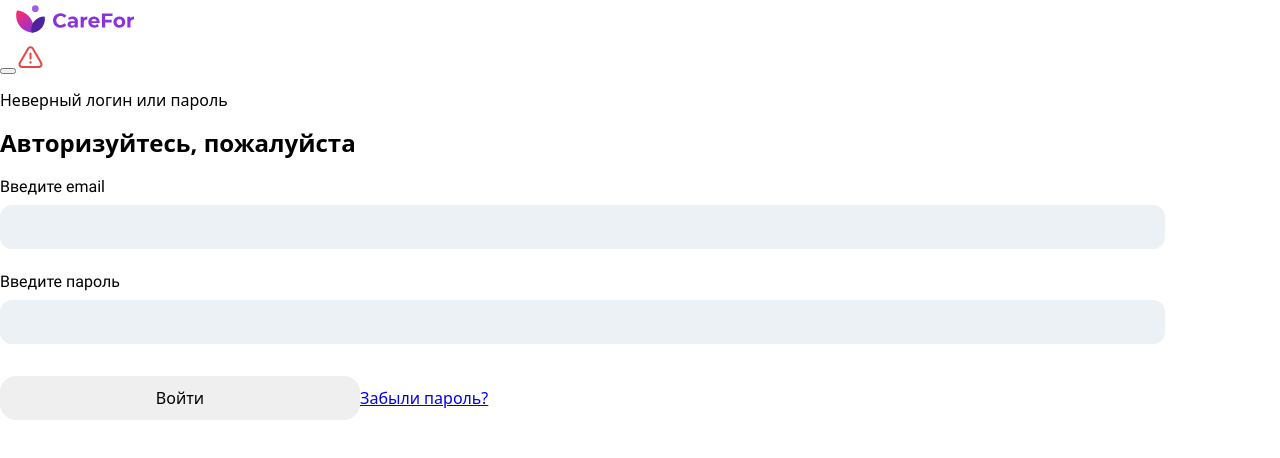
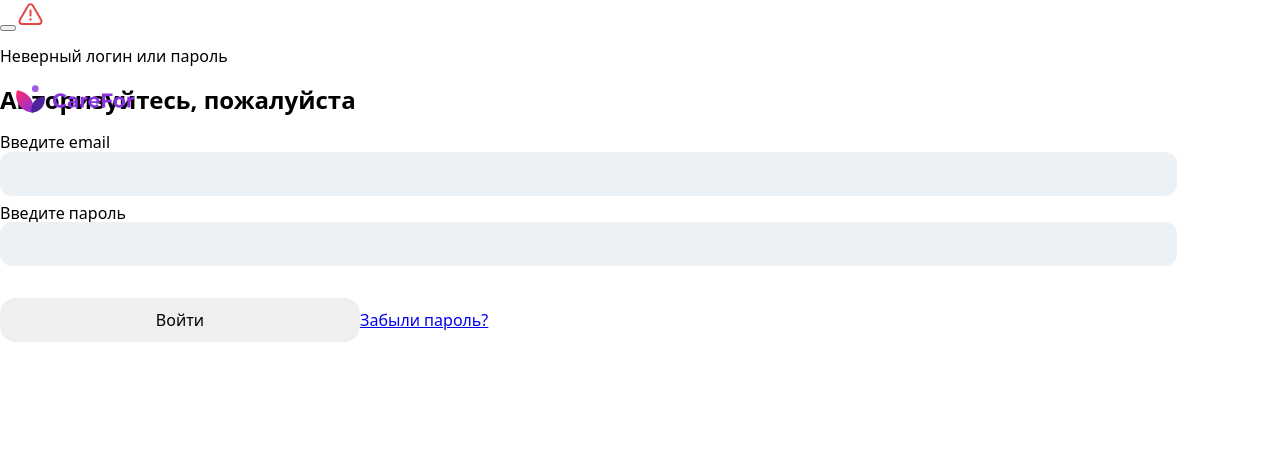
Before and after one commit to dev0x451/employee_mood_frontend, a React (Vite) app: page /sign-in in a window 1280 px wide. Shown: the top 458 px of the page. Built offline with nearby package versions, Linux system fonts and the light colour scheme.

Commit message:
fix: add styles file to shared folder, add error messages

```diff
--- a/src/pages/login/LoginPage.tsx
+++ b/src/pages/login/LoginPage.tsx
@@ -1,4 +1,5 @@
 import { Formik, Field, Form, FormikHelpers } from "formik";
+import "@/shared/styles.css";
 import classes from "./loginpage.module.css";
 import { Button } from "@/shared/ui/Button/Button";
 import { Link } from "react-router-dom";
@@ -14,7 +15,7 @@ interface Values {
 export const LoginPage = () => {
   return (
     <div className={classes.loginPage}>
-      <div className={classes.logoContainer}>
+      <div className="logo-container">
         <LogoImg />
       </div>
       <ErrorPopup />
@@ -42,16 +43,14 @@ export const LoginPage = () => {
             </label>
             <Field
               className={
-                errors.email && touched.email
-                  ? `${classes.input} ${classes.inputError}`
-                  : classes.input
+                errors.email && touched.email ? "input input-error" : "input"
               }
               id="email"
               name="email"
               type="email"
             />
             {errors.email && touched.email ? (
-              <div className={classes.errorMessage}>{errors.email}</div>
+              <div className="error-message">{errors.email}</div>
             ) : null}
             <label className={classes.label} htmlFor="password">
               Введите пароль
@@ -59,8 +58,8 @@ export const LoginPage = () => {
             <Field
               className={
                 errors.password && touched.password
-                  ? `${classes.input} ${classes.inputError}`
-                  : classes.input
+                  ? "input input-error"
+                  : "input"
               }
               id="password"
               name="password"
--- a/src/pages/login/loginpage.module.css
+++ b/src/pages/login/loginpage.module.css
@@ -9,44 +9,6 @@
   background-position: center;
   background-repeat: no-repeat;
   background-size: cover;
-}
-
-.logo-container {
-  position: absolute;
-  top: 10%;
-}
-
-.input {
-  width: 100%;
-  height: 44px;
-  padding: 12px;
-  border: none;
-  border-radius: 12px;
-  margin-bottom: 8px;
-  background-color: var(--color-background);
-  color: var(--color-text-primary);
-  font-family: Roboto, serif;
-  font-size: var(--font-size-m);
-  font-weight: 400;
-  line-height: var(--font-line-m);
-  outline: none;
-}
-
-.input:last-of-type {
-  margin-bottom: 12px;
-}
-
-.input:hover {
-  border: 0.5px solid var(--color-icon-secondary);
-}
-
-.input:focus {
-  border: 0.5px solid var(--color-accent-purple);
-}
-
-.input-error {
-  border: 1px solid var(--color-error);
-  background-color: rgb(230 70 70 / 8%);
 }
 
 .login-title {
@@ -88,25 +50,3 @@
 .form-link:active {
   color: var(--color-accent-secondary);
 }
-
-.label {
-  display: inline-block;
-  margin: 15px 0 8px;
-  color: var(--color-text-primary);
-  font-family: Roboto, serif;
-  font-size: var(--font-size-m);
-  font-weight: 400;
-  line-height: var(--font-line-m);
-}
-
-.label:first-of-type {
-  margin: 0 0 8px;
-}
-
-.error-message {
-  margin-bottom: 10px;
-  color: var(--color-error);
-  font-family: Roboto, serif;
-  font-size: 13px;
-  line-height: 16px;
-}
--- a/src/pages/refreshpassword/RefreshPasswordPage.tsx
+++ b/src/pages/refreshpassword/RefreshPasswordPage.tsx
@@ -1,3 +1,4 @@
+import "@/shared/styles.css";
 import classes from "./refreshpasswordpage.module.css";
 import { Button } from "@/shared/ui/Button/Button";
 import { Formik, Field, Form, FormikHelpers } from "formik";
@@ -13,7 +14,7 @@ interface Values {
 export const RefreshPasswordPage = () => {
   return (
     <div className={classes.refreshPasswordPage}>
-      <div className={classes.logoContainer}>
+      <div className="logo-container">
         <LogoImg />
       </div>
       <Formik
@@ -42,21 +43,19 @@ export const RefreshPasswordPage = () => {
               Укажите адрес электронной почты, и мы вышлем инструкцию по
               восстановлению пароля.
             </p>
-            <label className={classes.label} htmlFor="email">
+            <label className="label" htmlFor="email">
               Введите email
             </label>
             <Field
               className={
-                errors.email && touched.email
-                  ? `${classes.input} ${classes.inputError}`
-                  : classes.input
+                errors.email && touched.email ? "input input-error" : "input"
               }
               id="email"
               name="email"
               type="email"
             />
             {errors.email && touched.email ? (
-              <div className={classes.errorMessage}>{errors.email}</div>
+              <div className="error-message">{errors.email}</div>
             ) : null}
             <Button title="Воcстановить" type="submit" mode="primary" />
           </Form>
--- a/src/pages/refreshpassword/refreshpasswordpage.module.css
+++ b/src/pages/refreshpassword/refreshpasswordpage.module.css
@@ -36,63 +36,3 @@
   background-color: var(--color-background-white);
   box-shadow: var(--shadow-medium);
 }
-
-.logo-container {
-  position: absolute;
-  top: 10%;
-}
-
-.input {
-  width: 100%;
-  height: 44px;
-  padding: 12px;
-  border: none;
-  border-radius: 12px;
-  margin-bottom: 8px;
-  background-color: var(--color-background);
-  color: var(--color-text-primary);
-  font-family: Roboto, serif;
-  font-size: var(--font-size-m);
-  font-weight: 400;
-  line-height: var(--font-line-m);
-  outline: none;
-}
-
-.input:last-of-type {
-  margin-bottom: 12px;
-}
-
-.input:hover {
-  border: 0.5px solid var(--color-icon-secondary);
-}
-
-.input:focus {
-  border: 0.5px solid var(--color-accent-purple);
-}
-
-.input-error {
-  border: 1px solid var(--color-error);
-  background-color: rgb(230 70 70 / 8%);
-}
-
-.label {
-  display: inline-block;
-  margin: 15px 0 8px;
-  color: var(--color-text-primary);
-  font-family: Roboto, serif;
-  font-size: var(--font-size-m);
-  font-weight: 400;
-  line-height: var(--font-line-m);
-}
-
-.label:first-of-type {
-  margin: 0 0 8px;
-}
-
-.error-message {
-  margin-bottom: 10px;
-  color: var(--color-error);
-  font-family: Roboto, serif;
-  font-size: 13px;
-  line-height: 16px;
-}
--- a/src/schemas/validationSchema.ts
+++ b/src/schemas/validationSchema.ts
@@ -3,17 +3,23 @@ import * as yup from "yup";
 //const passwordRules = /^(?=.*[a-z])(?=.*[A-Z])$/;
 const emailRules = /^([A-Za-z0-9\-_@.]+)$/;
 const errorMessage = "Пожалуйста, проверьте, правильно ли указан адрес";
+const minLengthError = "Минимальное количество символов: 8";
+const maxLengthError = "Максимальное количество символов: 256";
 // min 5 characters, 1 upper case letter, 1 lower case letter, 1 numeric digit.
 
 export const basicSchema = yup.object().shape({
   email: yup
     .string()
-    .min(8, "Недостаточная длина email")
-    .max(254, errorMessage)
+    .min(8, minLengthError)
+    .max(256, maxLengthError)
     .matches(emailRules, {
       message: errorMessage,
     })
     .email(errorMessage)
     .required(errorMessage),
-  password: yup.string().required(" "),
+  password: yup
+    .string()
+    .required(" ")
+    .min(8, minLengthError)
+    .max(256, maxLengthError),
 });
--- /dev/null
+++ b/src/shared/styles.css
@@ -0,0 +1,77 @@
+/* Authorization */
+
+.logo-container {
+  position: absolute;
+  top: 10%;
+}
+
+.input {
+  width: 100%;
+  min-height: 44px;
+  padding: 12px;
+  border: none;
+  border-radius: 12px;
+  margin-bottom: 8px;
+  background-color: var(--color-background);
+  color: var(--color-text-primary);
+  font-family: Roboto, sans-serif;
+  font-size: var(--font-size-m);
+  font-weight: 400;
+  line-height: var(--font-line-m);
+  outline: none;
+}
+
+.input:last-of-type {
+  margin-bottom: 12px;
+}
+
+.input:hover {
+  border: 0.5px solid var(--color-icon-secondary);
+}
+
+.input:focus {
+  border: 0.5px solid var(--color-accent-purple);
+}
+
+.input-error {
+  border: 1px solid var(--color-error);
+  background-color: rgb(230 70 70 / 8%);
+}
+
+.input-error:hover {
+  border: 1px solid var(--color-error);
+}
+
+.input-error:focus {
+  border: 1px solid var(--color-error);
+}
+
+.error-message {
+  margin-bottom: 10px;
+  color: var(--color-error);
+  font-family: Roboto, sans-serif;
+  font-size: 13px;
+  line-height: 16px;
+}
+
+.label {
+  display: inline-block;
+  margin: 15px 0 8px;
+  color: var(--color-text-primary);
+  font-family: Roboto, sans-serif;
+  font-size: var(--font-size-m);
+  font-weight: 400;
+  line-height: var(--font-line-m);
+}
+
+.label:first-of-type {
+  margin: 0 0 8px;
+}
+
+.error-message {
+  margin-bottom: 10px;
+  color: var(--color-error);
+  font-family: Roboto, serif;
+  font-size: 13px;
+  line-height: 16px;
+}
```
